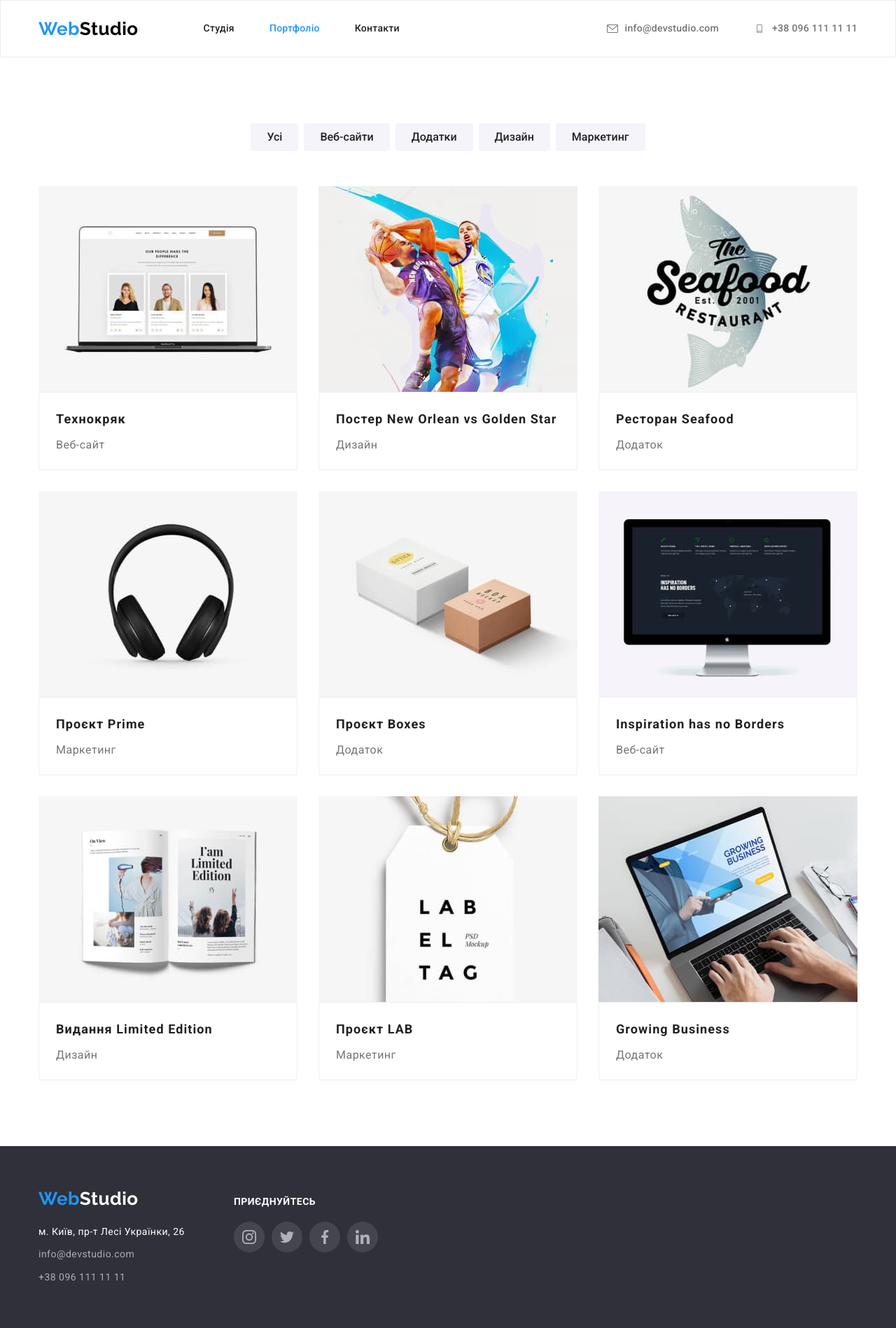
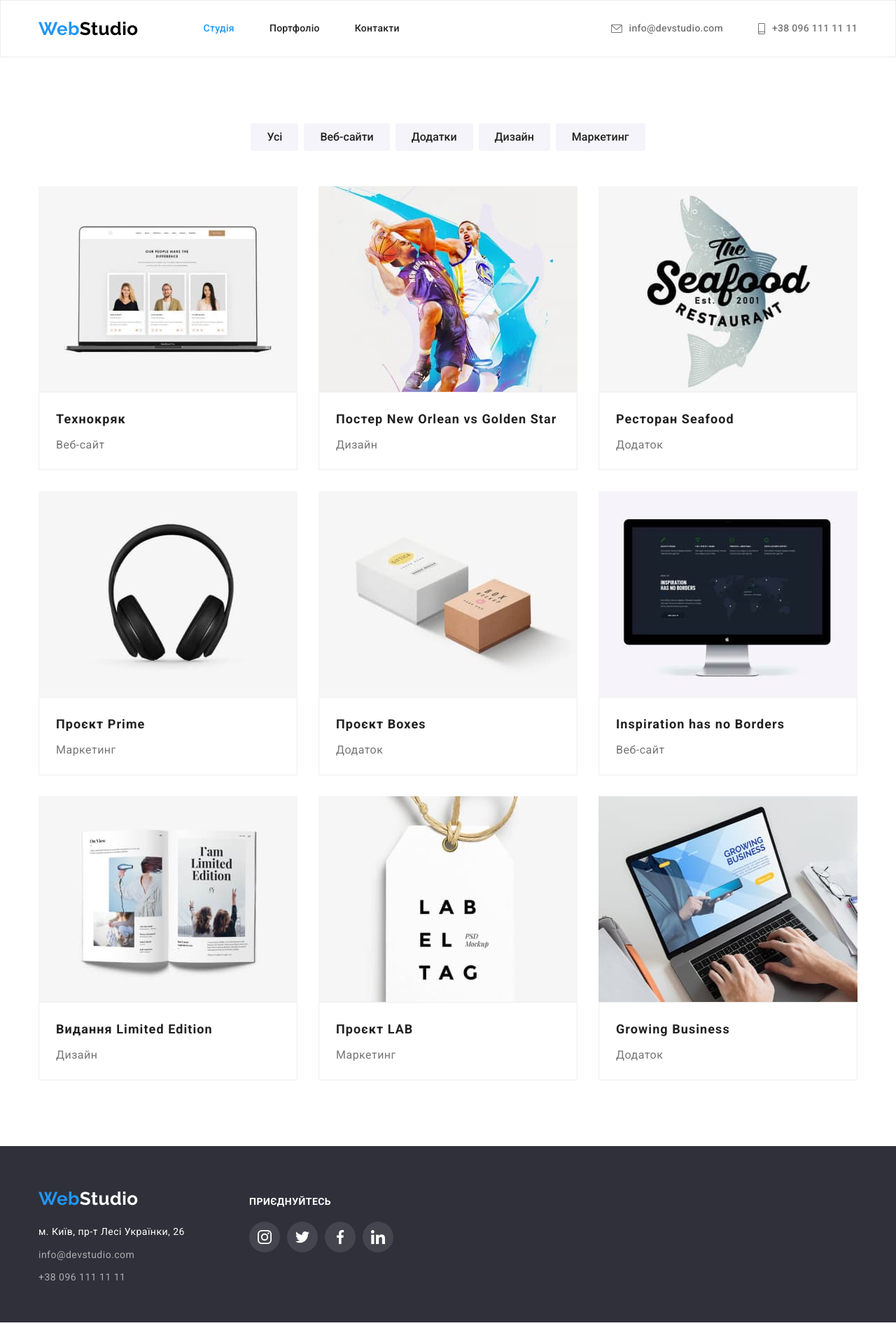
Before and after one commit to Andrfedus/goit-markup-hw-04, a plain HTML site: page portfolio.html in a window 1280 px wide. Shown: the whole page at 70% size. Drawn offline with nearby package versions, Linux system fonts and the light colour scheme.

Commit message:
Homework-4-2/2

```diff
--- a/css/styles.css
+++ b/css/styles.css
@@ -131,6 +131,7 @@ img{
 }
 .icon-сontacts{
     margin-right: 10px;
+    fill: currentColor;
 
 }
 .link-contacts{
@@ -144,7 +145,7 @@ img{
 .contacs .link:hover,
 .contacs .link:focus{
     color: var(--accent-color);
-    fill: var(--accent-color);
+
 }
 
 
@@ -161,12 +162,13 @@ background-image: linear-gradient(
  url(../images/hero.jpg);
 
     width: 1600px;
-    height: 600px;
     padding-top: 200px;
     padding-bottom: 200px;
+    margin: 0 auto;
 
     background-repeat: no-repeat;
     background-size: cover;
+    background-position: center;
 
 
 
@@ -242,7 +244,7 @@ background-image: linear-gradient(
     display: flex;
     align-items: center;
     justify-content: center;
-    width: 270px;
+
     height: 120px;
 
     background: #F5F4FA;
@@ -333,10 +335,9 @@ background-image: linear-gradient(
 }
 .team-icon{
     display: flex;
-    justify-content:space-evenly;
+    justify-content: center;
     margin-top: 16px;
-    padding-right: 32px;
-    padding-left: 32px;
+
 
 }
 .team-icon-items{
@@ -416,18 +417,19 @@ background-image: linear-gradient(
 /* Section Footer */
 .address{
      background: #2F303A;
-     /* padding-bottom: 60px;
-     padding-top: 60px; */
-     /* height: 252px; ; */
+     padding-bottom: 60px;
+     padding-top: 60px;
+     height: 252px; ;
      display: flex;
 }
 .footer-container{
     display: flex;
+    align-items: baseline;
 
 }
 .footer-container-first{
-    padding-bottom: 60px;
-    padding-top: 60px;
+    min-width: 231px;
+    margin-right: 70px;
 }
 
 .footer-adress-section{
@@ -480,9 +482,9 @@ background-image: linear-gradient(
 
 /* Cоціальні іконки Футер */
 .footer-icon-container{
-    padding-top: 72px;
+    /* padding-top: 72px;
     padding-bottom: 100px;
-    margin-left: 70px;
+    margin-left: 70px; */
 
 
 }
@@ -499,9 +501,7 @@ background-image: linear-gradient(
 .footer-icon {
     display: flex;
     justify-content: space-evenly;
-    /* margin-top: 16px;
-    padding-right: 32px;
-    padding-left: 32px; */
+
 
 }
 
@@ -521,7 +521,7 @@ background-image: linear-gradient(
     display: flex;
     justify-content: center;
     align-items: center;
-    fill: #AFB1B8;
+    fill: var(--primary-white-color);
 
     background: rgba(255, 255, 255, 0.1);
     border-radius: 50%;
@@ -600,6 +600,9 @@ background-image: linear-gradient(
 .container-web:nth-last-child(-n + 3) {
    margin-bottom: 0px;
   }
+.container-web:hover{
+    box-shadow: 0px 1px 1px rgba(0, 0, 0, 0.12), 0px 4px 4px rgba(0, 0, 0, 0.06), 1px 4px 6px rgba(0, 0, 0, 0.16)
+}
 .container-text{
     border: 1px solid #EEEEEE;
     padding-top: 20px;
--- a/portfolio.html
+++ b/portfolio.html
@@ -22,8 +22,8 @@
                 <a class="logo" href="./index.html"> <span class="logo-web">Web</span><span
                         class="logo-studio">Studio</span></a>
                 <ul class="site-nav">
-                    <li class="site-title"> <a href="./index.html" class=" link item">Студія</a> </li>
-                    <li class="site-title"> <a href="./portfolio.html" class="link current item ">Портфоліо</a> </li>
+                    <li class="site-title"> <a href="./index.html" class=" link current item">Студія</a> </li>
+                    <li class="site-title"> <a href="./portfolio.html" class="link item ">Портфоліо</a> </li>
                     <li class="site-title"> <a href="" class="link item">Контакти</a> </li>
                 </ul>
             </nav>
@@ -38,16 +38,14 @@
                         info@devstudio.com</a>
                 </li>
                 <li class="site-title">
-                    <a class="link link-contacts" href="tel:+380961111111"> <svg class="icon-сontacts" width="16" height="12">
+                    <a class="link link-contacts" href="tel:+380961111111">
+                        <svg class="icon-сontacts" width="10" height="16">
                             <use href="./images/icon.svg#icon-smartphone"></use>
                         </svg>
                         +38 096 111 11 11</a>
                 </li>
             </ul>
         </div>
-
-
-
     </header>
 
     <main>
@@ -137,8 +135,8 @@
     </main>
 <footer class="address">
     <div class=" container footer-container ">
-            <div class="footer-container-first"><a class="logo logo-address" href="./index.html"> <span class="logo-web">Web</span><span
-                        class="logo-footer">Studio</span></a>
+        <div class="footer-container-first"><a class="logo logo-address" href="./index.html"> <span
+                    class="logo-web">Web</span><span class="logo-footer">Studio</span></a>
             <address>
                 <ul class="nav-address">
                     <li class="nav-item"><a class="link-footer maps" href="https://goo.gl/maps/FgdQjG2x2mxrf8Yn7"
@@ -152,7 +150,7 @@
         </div>
 
 
-            <div class="footer-icon-container">
+        <div>
             <h4 class="footer-icon-title">приєднуйтесь</h4>
             <ul class="footer-icon">
 
```
Also changed, not shown: index.html (+7 -5 lines), images/hero.jpg. Lines whose indentation alone changed are shown as unchanged.
